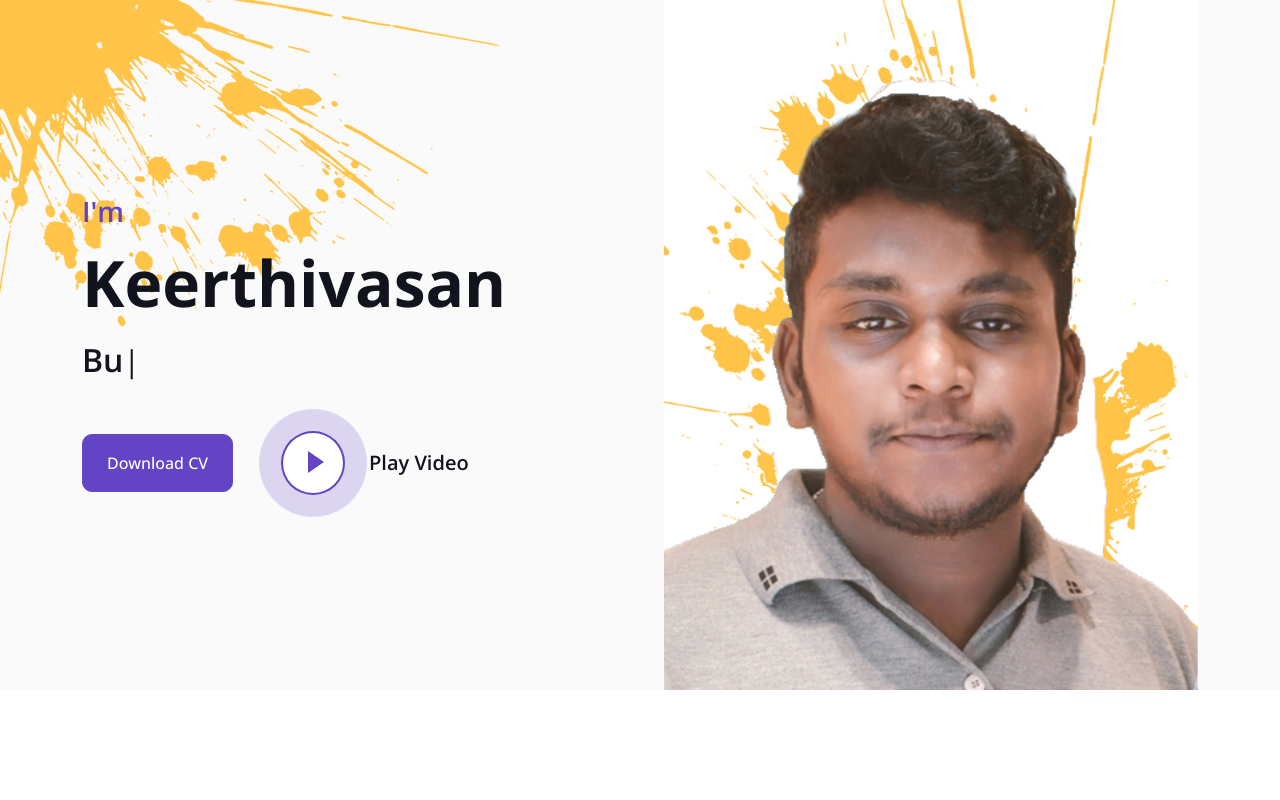
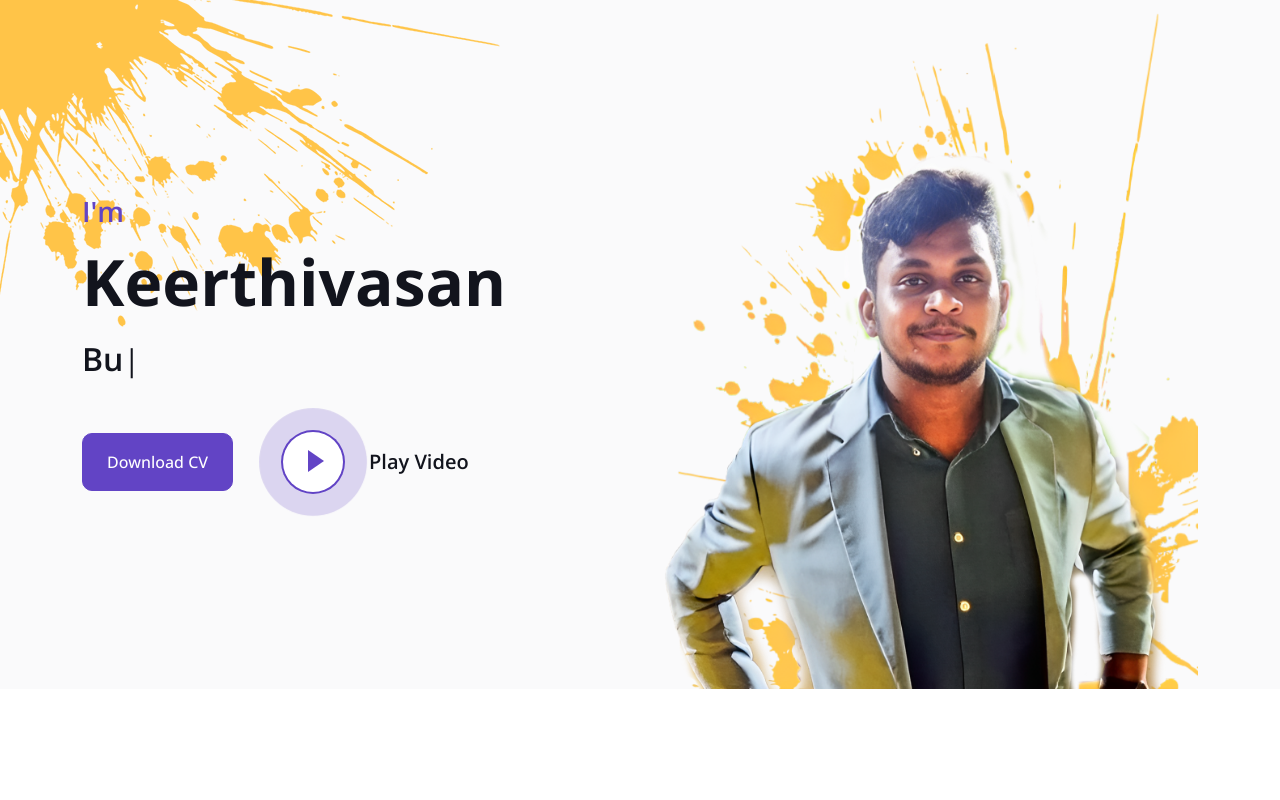
Before and after one commit to Keerthivasan-BusinessAnalyst/KeerthivasanBusinessanalyst.github.io, a plain HTML site: page index.html in a window 1280 px wide. Shown: the top 800 px of the page. Drawn offline with nearby package versions, Linux system fonts and the light colour scheme.

Commit message:
Update index.html
Profile png

```diff
--- a/index.html
+++ b/index.html
@@ -88,7 +88,7 @@
                     </div>
                 </div>
                 <div class="col-lg-6">
-                    <img class="img-fluid" src="img/profile.jpg" alt="">
+                    <img class="img-fluid" src="img/profile.png" alt="">
                 </div>
             </div>
         </div>
```
